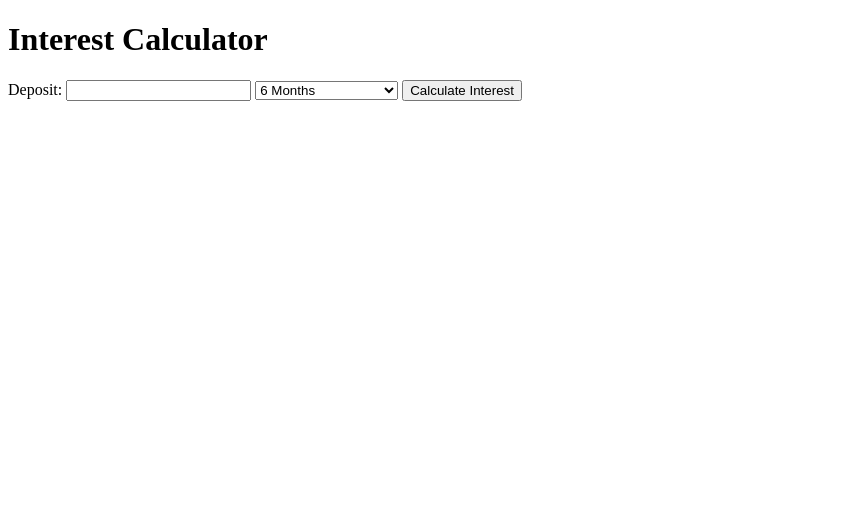
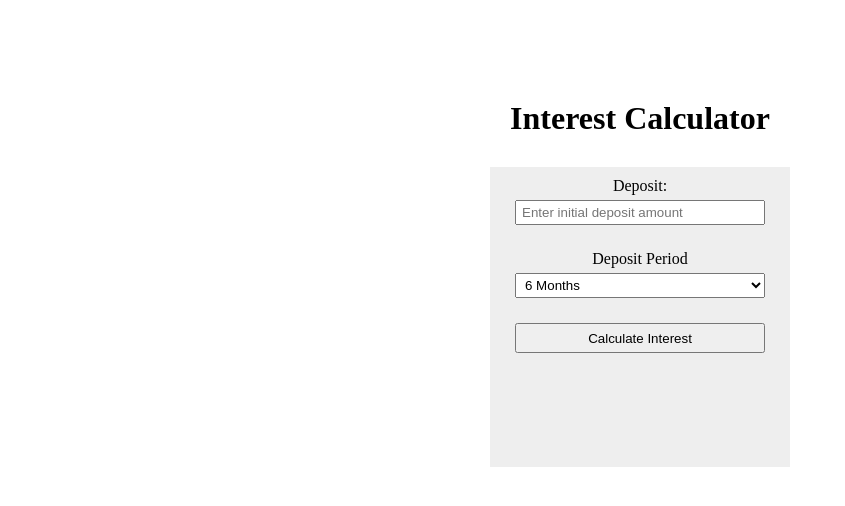
Before and after one commit to Pafestivo/interest-caulculator, a plain HTML site: page index.html in a window 1280 px wide. Shown: the whole page, without its empty margins (0-845 px from the left). Drawn offline with Linux system fonts and the light colour scheme.

Commit message:
Add styling

```diff
--- a/index.html
+++ b/index.html
@@ -4,20 +4,26 @@
   <meta charset="UTF-8">
   <meta http-equiv="X-UA-Compatible" content="IE=edge">
   <meta name="viewport" content="width=device-width, initial-scale=1.0">
+  <link rel="stylesheet" href="styles.css">
   <title>Interest Calculator</title>
 </head>
 <body>
   <h1>Interest Calculator</h1>
   <div class="main-area">
     <!-- Input field for initial Amount -->
+    <div class="input-field">
       <label for="deposit">Deposit:</label>
-    <input type="number" id="deposit">
+      <input type="number" id="deposit" placeholder="Enter initial deposit amount">
+    </div> <!--/deposit -->
     <!-- drop-down menu for period of time -->
+    <div class="input-field">
+      <label for="period">Deposit Period</label>
       <select name="period" id="period">
         <option value="6">6 Months</option>
         <option value="12">1 Year(12 Months)</option>
         <option value="18">1.5 Year(18 Months)</option>
       </select>
+    </div><!--/period-->
     <!-- button to calculate interest -->
     <button>Calculate Interest</button>
     <!-- display the result -->
--- /dev/null
+++ b/styles.css
@@ -0,0 +1,49 @@
+* {
+  padding: 0;
+  margin: 0;
+  box-sizing: border-box;
+}
+
+body {
+  background: white
+}
+
+h1 {
+  text-align: center;
+  margin: 100px 0 30px 0;
+}
+
+.main-area {
+  background: #eee;
+  text-align: center;
+  width: 300px;
+  height: 300px;
+  row-gap: 25px;
+  margin: 0 auto;
+  padding: 10px 25px 0 25px;
+  display: flex;
+  flex-direction: column;
+}
+
+.input-field {
+  display: flex;
+  flex-direction: column;
+  row-gap: 5px;
+}
+
+input, select {
+  height: 25px;
+  padding-left: 5px;
+}
+
+button {
+  height: 30px;
+  cursor: pointer;
+}
+
+.result {
+  display: none;
+  background-color: #518428;
+  font-size: 35px;
+  height: 40px;
+}
```
Lines whose indentation alone changed are shown as unchanged.
